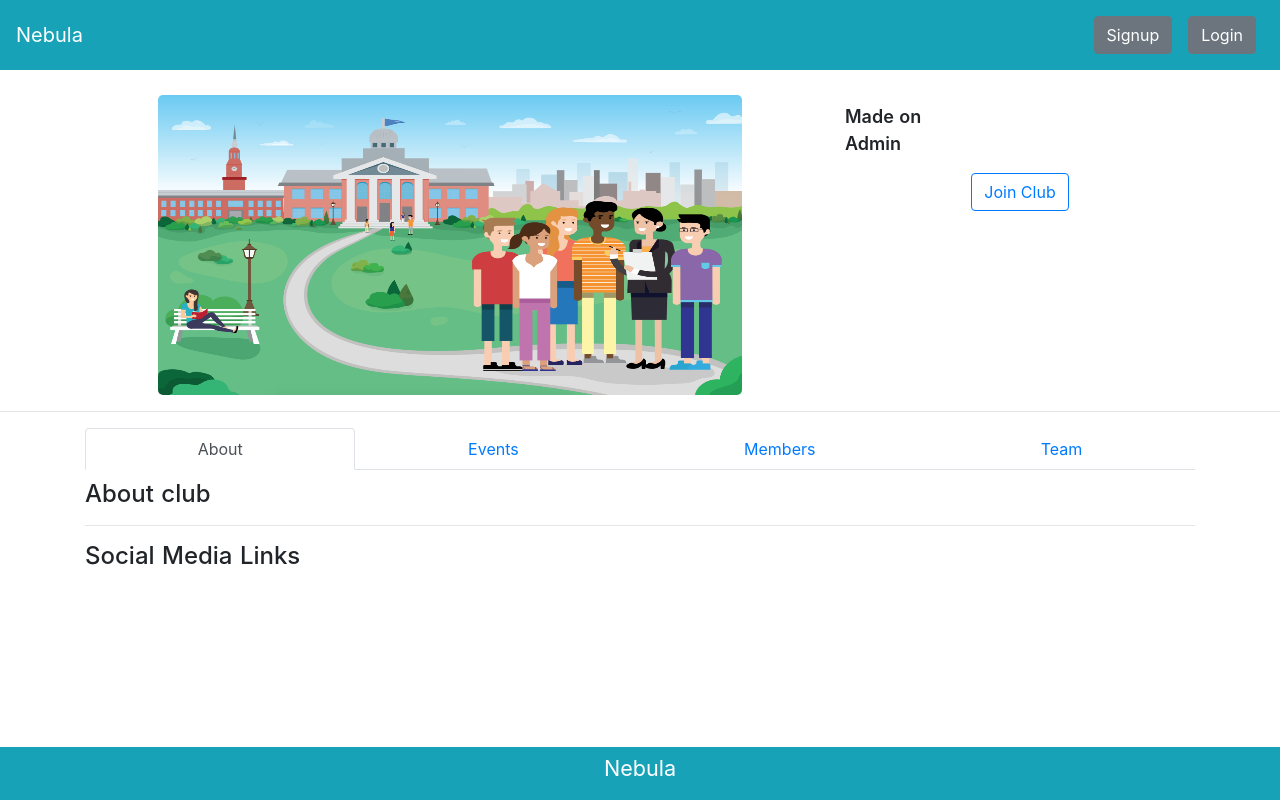
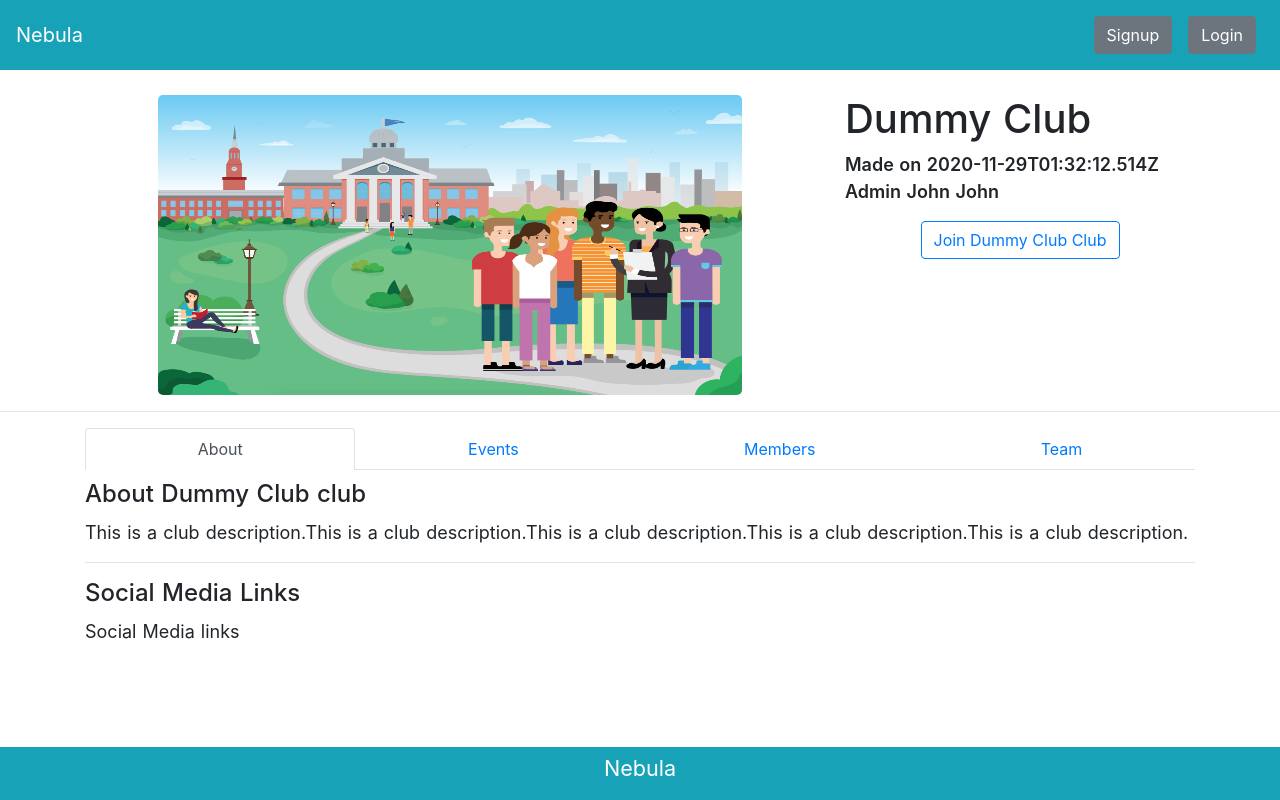
Before and after one commit to Bot-Academia/Nebula-Frontend, a Nuxt app: page /club/1 in a window 1280 px wide. Built offline with nearby package versions, Linux system fonts and the light colour scheme; no server answers.

Commit message:
DummyData

```diff
--- /dev/null
+++ b/assets/DummyData/clubs.js
@@ -0,0 +1,60 @@
+const clubs = {
+  data: [
+    {
+      admin: 'John John',
+      description: 'This is a club description.This is a club description.This is a club description.This is a club description.This is a club description.',
+      events: [],
+      members: [],
+      name: 'Dummy Club',
+      startDate: '2020-11-29T01:32:12.514Z',
+      team: []
+    },
+    {
+      admin: 'John John',
+      description: 'This is a club description.This is a club description.This is a club description.This is a club description.This is a club description.',
+      events: [],
+      members: [],
+      name: 'Dummy Club',
+      startDate: '2020-11-29T01:32:12.514Z',
+      team: []
+    },
+    {
+      admin: 'John John',
+      description: 'This is a club description.This is a club description.This is a club description.This is a club description.This is a club description.',
+      events: [],
+      members: [],
+      name: 'Dummy Club',
+      startDate: '2020-11-29T01:32:12.514Z',
+      team: []
+    },
+    {
+      admin: 'John John',
+      description: 'This is a club description.This is a club description.This is a club description.This is a club description.This is a club description.',
+      events: [],
+      members: [],
+      name: 'Dummy Club',
+      startDate: '2020-11-29T01:32:12.514Z',
+      team: []
+    },
+    {
+      admin: 'John John',
+      description: 'This is a club description.This is a club description.This is a club description.This is a club description.This is a club description.',
+      events: [],
+      members: [],
+      name: 'Dummy Club',
+      startDate: '2020-11-29T01:32:12.514Z',
+      team: []
+    },
+    {
+      admin: 'John John',
+      description: 'This is a club description.This is a club description.This is a club description.This is a club description.This is a club description.',
+      events: [],
+      members: [],
+      name: 'Dummy Club',
+      startDate: '2020-11-29T01:32:12.514Z',
+      team: []
+    }
+  ]
+}
+
+export default clubs
--- /dev/null
+++ b/assets/DummyData/user.js
@@ -0,0 +1,13 @@
+const user = {
+  clubs: {
+    member: [],
+    owner: []
+  },
+  createdAt: '2020-11-27T18:24:30.144Z',
+  email: 'test@email.com',
+  entryno: 'test123',
+  name: 'John John',
+  updatedAt: '2020-11-29T01:32:12.540Z'
+}
+
+export default user
--- a/components/Basic/club.vue
+++ b/components/Basic/club.vue
@@ -38,6 +38,7 @@
 </template>
 
 <script>
+import DummyData from '@/assets/DummyData/clubs'
 
 export default {
   data () {
@@ -49,6 +50,9 @@ export default {
     this.$axios.$get('/clubs')
       .then((res) => {
         this.clubs = res.data
+        console.log(this.clubs)
+      }).catch((error) => {
+        this.clubs = DummyData.data
       })
   }
 }
--- a/components/club/about.vue
+++ b/components/club/about.vue
@@ -13,7 +13,7 @@
       Social Media Links
     </h1>
     <p>
-      {{ description }}
+      Social Media links
     </p>
   </div>
 </template>
--- a/pages/club/_id/index.vue
+++ b/pages/club/_id/index.vue
@@ -1,5 +1,5 @@
 <template>
-  <div>
+  <div class="main">
     <div class="container top">
       <b-row>
         <b-col
@@ -81,6 +81,8 @@ import About from '@/components/club/about.vue'
 import Events from '@/components/club/events.vue'
 import Members from '@/components/club/members.vue'
 import Team from '@/components/club/team.vue'
+import DummyClubData from '@/assets/DummyData/clubs.js'
+import DummyUserData from '@/assets/DummyData/user.js'
 
 export default {
   components: {
@@ -106,11 +108,14 @@ export default {
       .then((res) => {
         this.club_data = res.data
         this.count = this.club_data.team.length
-        console.log(this.club_data)
+
         this.$axios.$get(`/user/${this.club_data.admin}`)
           .then((res) => {
             this.admin = res.data
           })
+      }).catch((error) => {
+        this.club_data = DummyClubData.data[0]
+        this.admin = DummyUserData
       })
     if (this.$store.state.user.token) {
       if (this.club_data.admin === this.user._id || this.club_data.members.includes(this.user._id) || this.club_data.team.includes(this.user._id)) {
@@ -124,11 +129,11 @@ export default {
     },
     join () {
       if (this.$store.state.user.token) {
-        this.$axios.$put(`/clubs/${this.$route.params.id}`,{data:"data"})
+        this.$axios.$put(`/clubs/${this.$route.params.id}`, { data: 'data' })
           .then((res) => {
             this.club_data = res.data
             this.count = this.club_data.team.length
-            this.show.join=false
+            this.show.join = false
           }).catch((error) => {
             if (error.response.status) {
               this.$bvToast.toast(error.response.data.message, {
@@ -147,8 +152,8 @@ export default {
 </script>
 
 <style scoped>
-.btn{
-
+.main{
+  margin-bottom: 150px;
 }
 p{
   text-align: left;
```
